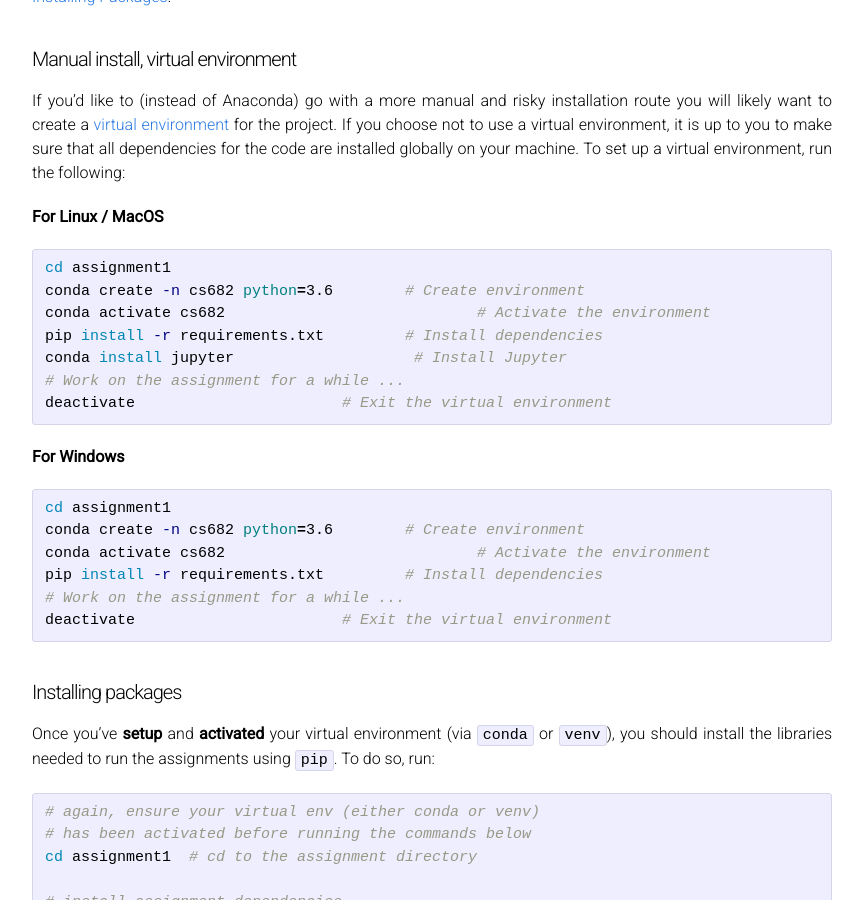
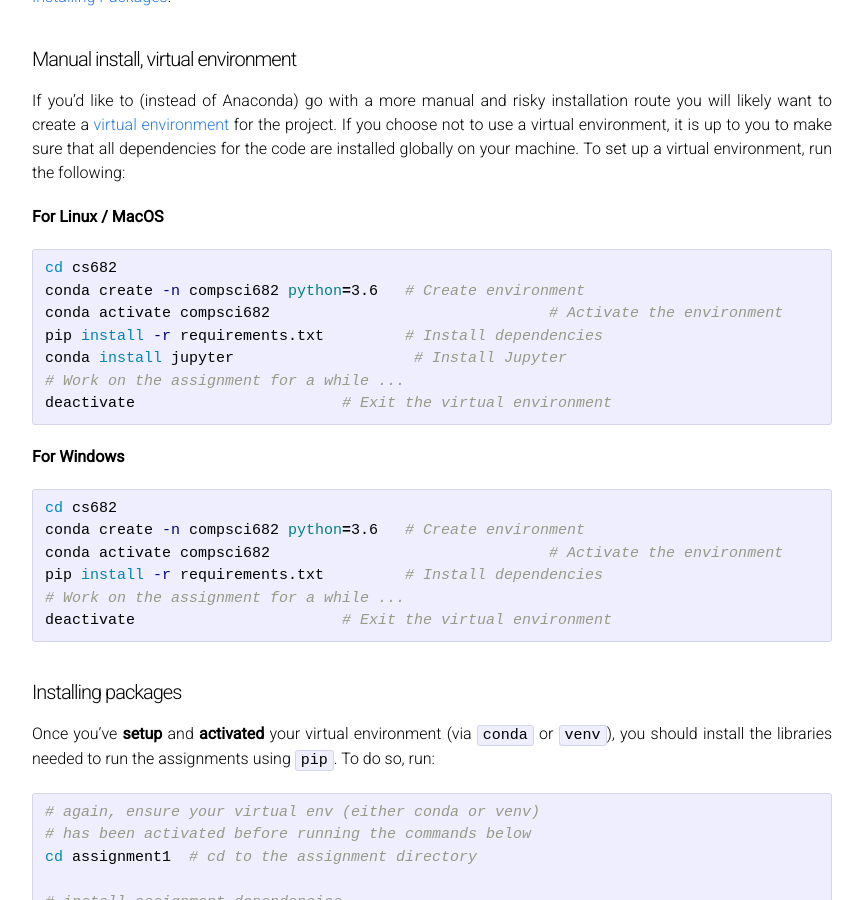
Before and after one commit to compsci682-fa21/compsci682-fa21.github.io, a Jekyll site: the page built from setup.md, in a window 1280 px wide and 900 px high, scrolled down 2298 px. Shown: the whole window, without its empty margins (208-1071 px from the left). Built offline with Jekyll 4.4.1, drawn with Linux system fonts in a browser that asks for light colours.

Commit message:
Updated the setup for assignment 1

````diff
--- a/setup.md
+++ b/setup.md
@@ -81,9 +81,9 @@ If you'd like to (instead of Anaconda) go with a more manual and risky installat
 **For Linux / MacOS**
 
 ```bash
-cd assignment1
-conda create -n cs682 python=3.6	# Create environment
-conda activate cs682				# Activate the environment
+cd cs682
+conda create -n compsci682 python=3.6	# Create environment
+conda activate compsci682				# Activate the environment
 pip install -r requirements.txt		# Install dependencies
 conda install jupyter			 # Install Jupyter
 # Work on the assignment for a while ...
@@ -93,9 +93,9 @@ deactivate                       # Exit the virtual environment
 **For Windows**
 
 ```bash
-cd assignment1
-conda create -n cs682 python=3.6	# Create environment
-conda activate cs682				# Activate the environment
+cd cs682
+conda create -n compsci682 python=3.6	# Create environment
+conda activate compsci682				# Activate the environment
 pip install -r requirements.txt		# Install dependencies
 # Work on the assignment for a while ...
 deactivate                       # Exit the virtual environment
````
